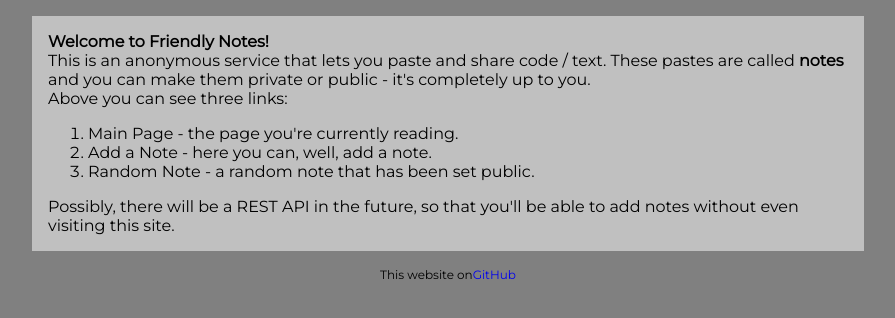
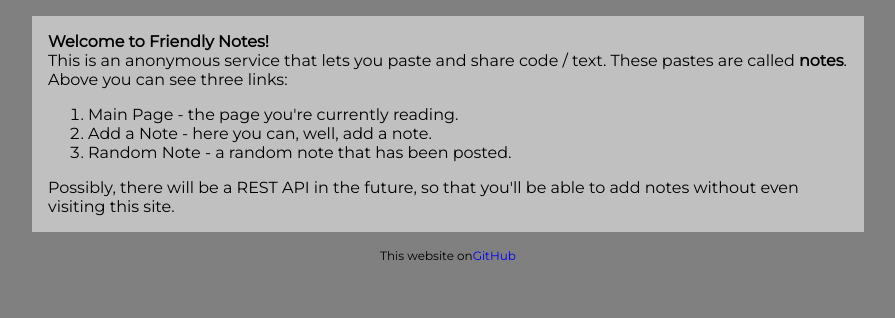
Before and after one commit to karmek-k/friendly-notes, a Django app: page / in a window 1280 px wide. Shown: the part 133-451 px from the top of the page, without its empty margins (192-1087 px from the left). Run offline with Django 3.2, Linux system fonts and the light colour scheme; parts of the project's set-up code (start-up, migrations or seed data) failed here and were passed over.

Commit message:
Remove "private notes"

```diff
--- a/note/templates/note/index.html
+++ b/note/templates/note/index.html
@@ -15,9 +15,7 @@ Index
 </h2>
 <p>
   This is an anonymous service that lets you paste
-  and share code / text. These pastes are called <b>notes</b>
-  and you can make them private
-  or public - it's completely up to you.
+  and share code / text. These pastes are called <b>notes</b>.
 </p>
 <p>
   Above you can see three links:
@@ -29,7 +27,7 @@ Index
       Add a Note - here you can, well, add a note.
     </li>
     <li>
-      Random Note - a random note that has been set public.
+      Random Note - a random note that has been posted.
     </li>
   </ol>
 </p>
```
